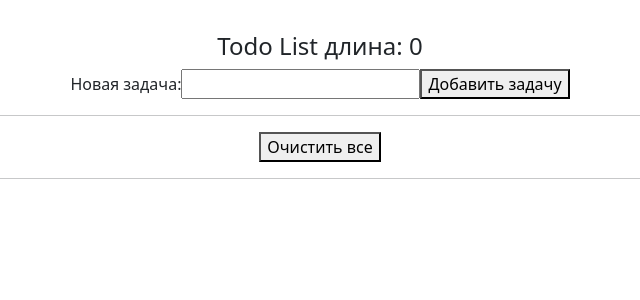
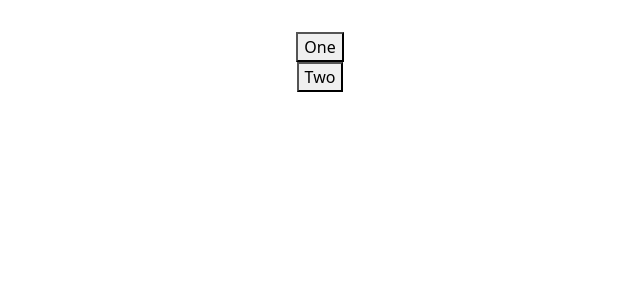
Before and after one commit to Fanis-Galimyanov/ReactHomeWork_3_Hooks, a React (Vite) app: page / in a window 1280 px wide. Shown: the top 300 px of the page, without its empty margins (320-960 px from the left). Built offline with nearby package versions, Linux system fonts and the light colour scheme.

Commit message:
Ended useCalback

```diff
--- a/src/App.jsx
+++ b/src/App.jsx
@@ -6,10 +6,10 @@ import Task5Main from './Components/task5/Task5Main';
 function App() {
   return (
     //  <Task1Main/>
-    // <Task2Main/>
+     <Task2Main/>
     // <Task3Main/>
     // <Task4Main/>
-    <Task5Main/>
+   // <Task5Main/>
   );
 }
 
--- /dev/null
+++ b/src/Components/task2/Child.jsx
@@ -0,0 +1,8 @@
+export default function Child({updateOne, updateTwo}){
+    return(
+        <>
+            <h1>{updateOne()}</h1>
+            <h1>{updateTwo()}</h1>
+        </>
+    );
+}
--- a/src/Components/task2/Task2Main.jsx
+++ b/src/Components/task2/Task2Main.jsx
@@ -1,37 +1,30 @@
-import { useReducer } from "react";
+import React, { useState, useCallback } from "react";
+import Child from "./Child";
 
-const initialState = {count: 5};
+export default function Task2Main() {
+  const [counter, setCounter] = useState(0);
+  const [counterTwo, setCounterTwo] = useState(0);
 
-function reducer(state, action){
-    switch(action.type){
-        case 'increment':
-            return {
-               // ...state,
-                count: state.count + 1
+  const updateOne = () => {
+    console.log(
+      "Я не мемоизирован"
+    );
   };
-        case 'decrement':
-            return {
-              //  ...state,
-                count: state.count - 1,
-            };
-        default:
-            throw new Error();
-    }
-}
 
-export default function Task2Main(){
+  const updateTwo = useCallback(() => {
+    console.log(
+      "Я мемоизирован!"
+   );
+  }, [counterTwo]);
 
-const [state, dispatch] = useReducer(reducer, initialState);
-
-return(
+  return (
     <>
-        <h2>Задача 2</h2>
-
-        Count: {state.count}
-
-        <button onClick = {() => dispatch({type: 'decrement'})}>-</button>
-
-        <button onClick = {() => dispatch({type: 'increment'})}>+</button>
+      <button onClick={() => setCounter(counter + 1)}>One</button>
+      <br />
+        <button onClick={() => setCounterTwo(counterTwo + 1)}>
+        Two
+      </button>
+      <Child updateOne ={updateOne} updateTwo ={updateTwo} />
     </>
   );
 }
--- /dev/null
+++ b/src/Components/task6/ParentComponent.jsx
@@ -0,0 +1,5 @@
+export default function ParentComponent(){
+    return(
+
+    );
+}
```
Also changed, not shown: src/Components/task3/Task3Main.jsx (added, +12 -0 lines), src/Components/task6/MemoChild.jsx (added), src/Components/task6/OrdinaryChild.jsx (added). Lines whose indentation alone changed are shown as unchanged.
